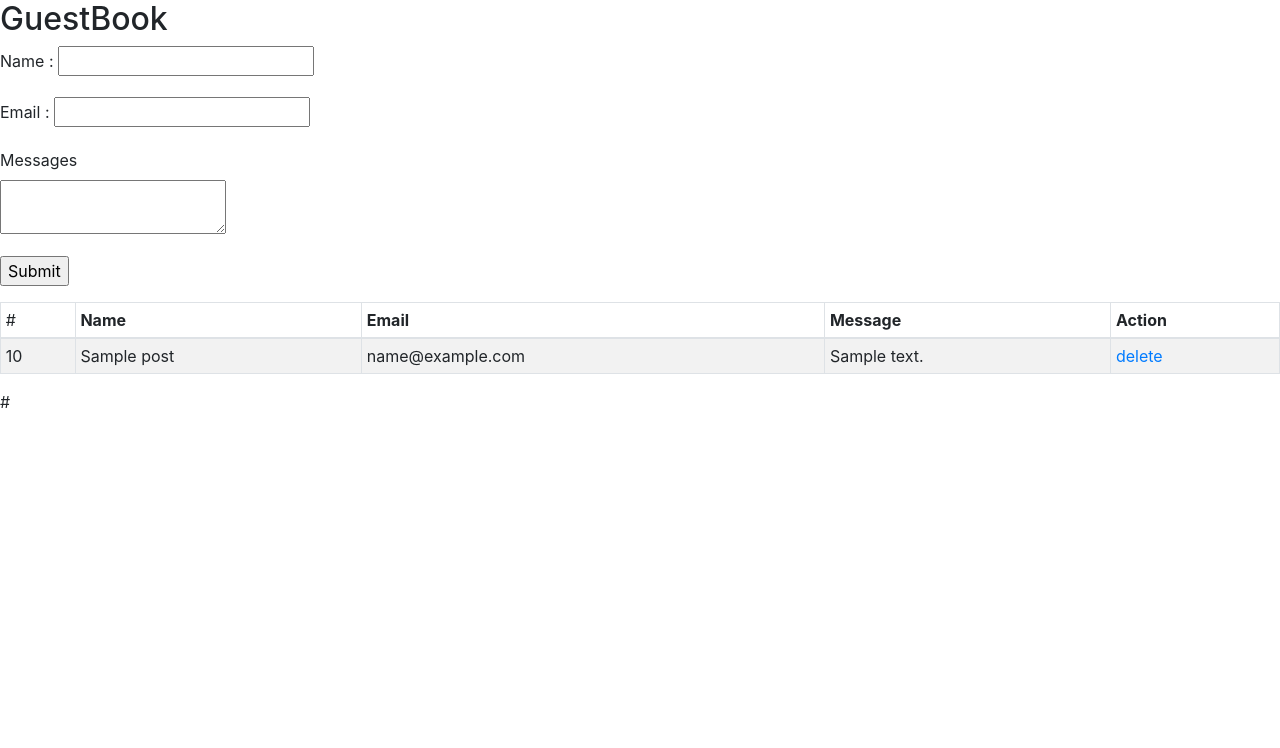
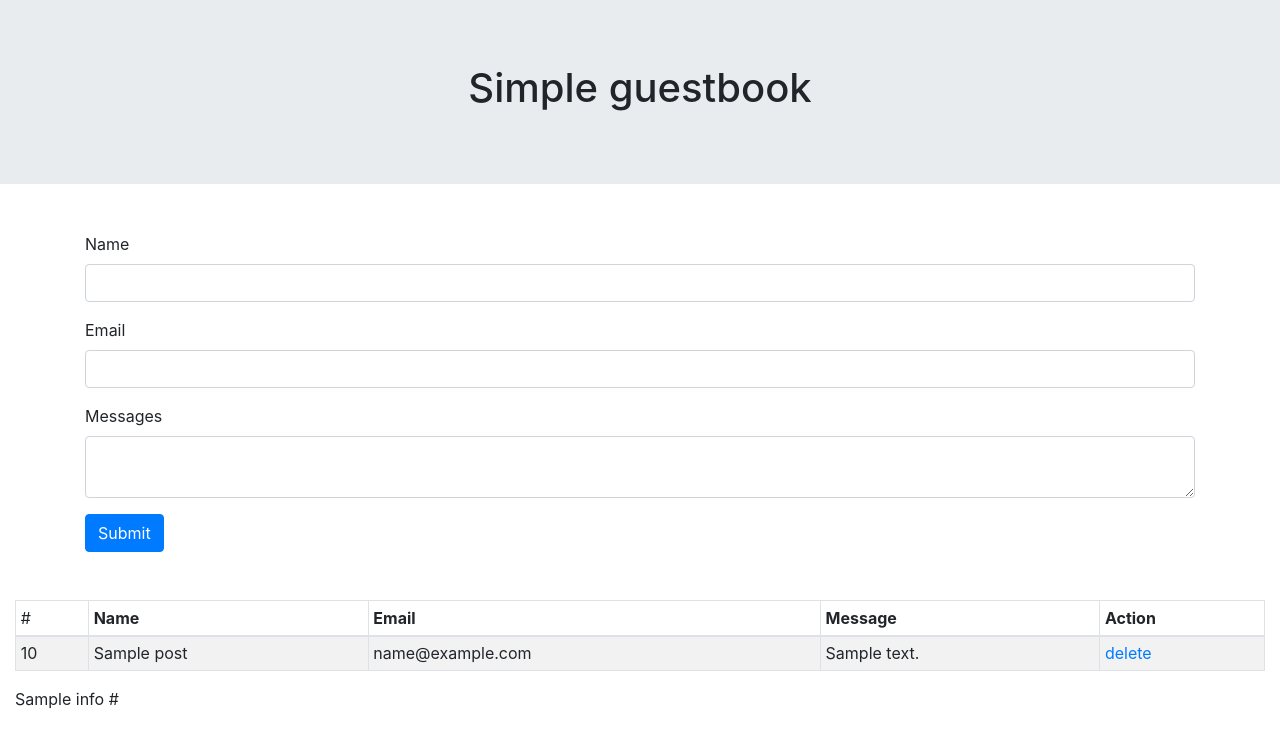
Before and after one commit to superiorkid/guestbook, a Flask app: template app/templates/index.html in a window 1280 px wide. Shown: the top 748 px of the page. Run offline with Flask 2, Linux system fonts and the light colour scheme; the template is opened without the code that fills it: values that come from a table or form of the project are taken from there, most other values are stand-ins (such as "Sample title", 1, 10 or a date in 2020); some libraries are stand-ins or nearby versions.

Commit message:
better UI

```diff
--- a/app/forms.py
+++ b/app/forms.py
@@ -7,5 +7,5 @@ class GuestForm(FlaskForm):
   name = StringField('Name', validators=[DataRequired()])
   email = StringField('Email', validators=[DataRequired(), Email()])
   message = TextAreaField('Messages', validators=[DataRequired()])
-  recaptcha = RecaptchaField('Recapthha')
+  recaptcha = RecaptchaField('Recaptcha')
   submit = SubmitField('Submit')
--- a/app/routes.py
+++ b/app/routes.py
@@ -27,13 +27,14 @@ def guestbook():
   forms.email.data = fake.email()
   forms.message.data = fake.text()
 
+
   # paginate
   page = request.args.get(get_page_parameter(), type=int, default=1)
   per_page = 10
   collection = db.guestbook
   total = collection.count_documents({})
   all_guest = collection.find().sort('_id', pymongo.DESCENDING).skip((page - 1) * per_page).limit(per_page)
-  pagination = Pagination(page=page, per_page=per_page, total=total, record_name="allguest")
+  pagination = Pagination(page=page, per_page=per_page, total=total, record_name="all_guest")
 
   return render_template(
     'index.html',
--- a/app/static/style.css
+++ /dev/null
@@ -1,15 +0,0 @@
-.pagination-page-info {
-  padding: .6em;
-  padding-left: 0;
-  width: 40em;
-  margin: .5em;
-  margin-left: 0;
-  font-size: 12px;
-}
-.pagination-page-info b {
-  color: black;
-  background: #6aa6ed;
-  padding-left: 2px;
-  padding: .1em .25em;
-  font-size: 150%;
-}
--- a/app/templates/index.html
+++ b/app/templates/index.html
@@ -7,50 +7,56 @@
   <title>Simple guestbook</title>
 
   {{bootstrap.load_css()}}
-  <link rel="stylesheet" href="{{ url_for('static', filename='style.css') }}">
   </head>
 <body>
 
-  <h2>GuestBook</h2>
+  <div class="jumbotron jumbotron-fluid text-sm-center p-a-2">
+    <h1 class="display-5 p-a-2 m-t-2">Simple guestbook</h1>
+  </div>
 
+  <div class="container-fluid mt-5">
+
+    <div class="container mb-5">
       <form method="post">
-    {{ forms.csrf_token() }}
 
-    <p>
-      {{ forms.name.label }} : {{ forms.name }}
+        {{forms.csrf_token()}}
 
-      {% for error in forms.name.errors %}
-        {{error}}
-      {% endfor %}
-    </p>
-    <p>
-      {{ forms.email.label }} : {{ forms.email }}
+        <div class="form-group">
+          {{forms.name.label}}
+          {{forms.name(class="form-control")}}
 
-      {% for error in forms.email.errors %}
+          {% for error in form.name.errors %}
             {{error}}
           {% endfor %}
 
-    </p>
-    <p>
-      {{ forms.message.label }} <br>
-      {{forms.message}}
+        </div>
+        <div class="form-group">
+          {{forms.email.label}}
+          {{forms.email(class="form-control")}}
 
-      {% for error in forms.message.errors %}
+          {% for error in form.email.errors %}
             {{error}}
           {% endfor %}
+        </div>
+        <div class="form-group">
+          {{forms.message.label}}
+          {{forms.message(class="form-control")}}
 
-    </p>
-    <p>
-      {{ forms.recaptcha }}
-    </p>
+          {% for error in form.message.errors %}
+            {{error}}
+          {% endfor %}
+        </div>
+        <div class="form-group">
+          {{forms.recaptcha}}
+        </div>
 
-    <p>
-      {{ forms.submit }}
-    </p>
-
+        {{forms.submit(class="btn btn-primary")}}
 
       </form>
-  <table id="dtBasicExample" class="table table-striped table-bordered table-sm" cellspacing="0" width="100%">
+    </div>
+
+    <div>
+      <table class="table table-striped table-bordered table-sm" cellspacing="0" width="100%">
         <thead>
           <tr>
             <td>#</td>
@@ -76,11 +82,14 @@
 
         </tbody>
       </table>
-
+      {{pagination.info}}
       {{ pagination.links}}
 
 
+      </div>
+    </div>
   {{bootstrap.load_js()}}
+
 
 </body>
 </html>
```
Also changed, not shown: example_data.txt (deleted, +0 -12 lines), guestbook.json (added, +17 -0 lines). Lines whose indentation alone changed are shown as unchanged.
